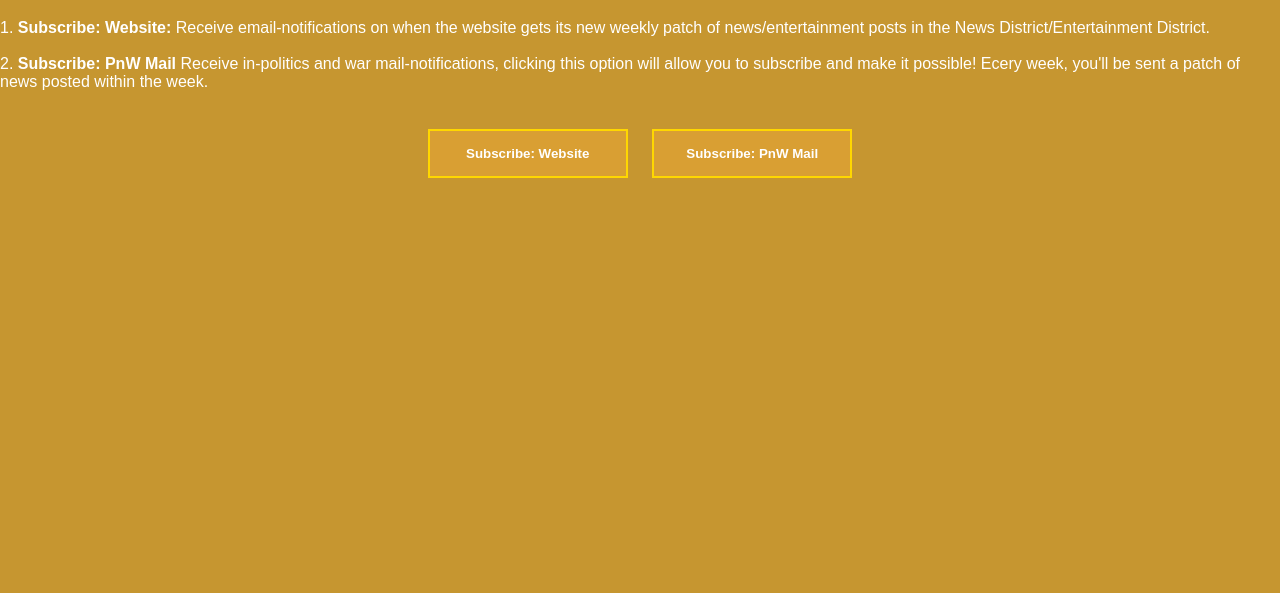
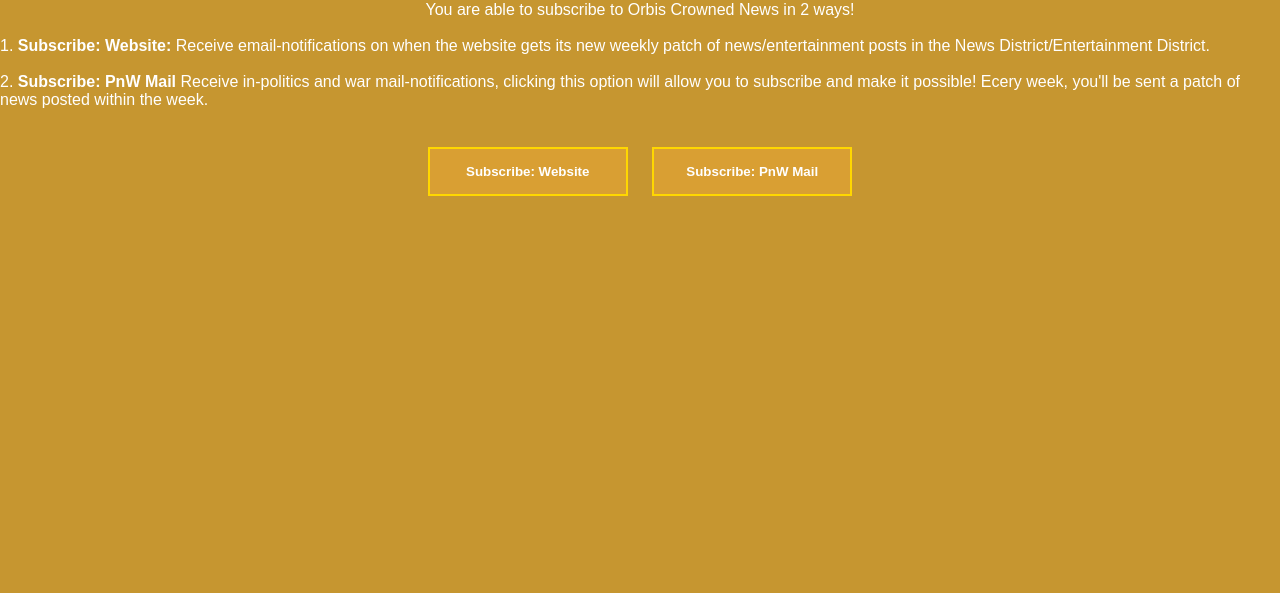
Before and after one commit to hex-wco/ocn, a plain HTML site: page public/subscribe.html in a window 1280 px wide. Shown: the part 207-800 px from the top of the page. Drawn offline with Linux system fonts and the light colour scheme.

Commit message:
Update subscribe.html

```diff
--- a/public/subscribe.html
+++ b/public/subscribe.html
@@ -60,7 +60,7 @@
 
 <div class="content">
 
-<h1>Follow Us</h1>
+<h1>Follow Us</h1><br>
 You are able to subscribe to Orbis Crowned News in 2 ways!<br><br>
 <ol class="list-style">
 <li>1. <strong>Subscribe: Website:</strong> Receive email-notifications on when the website gets its new weekly patch of news/entertainment posts in the News District/Entertainment District.</li><br>
```
